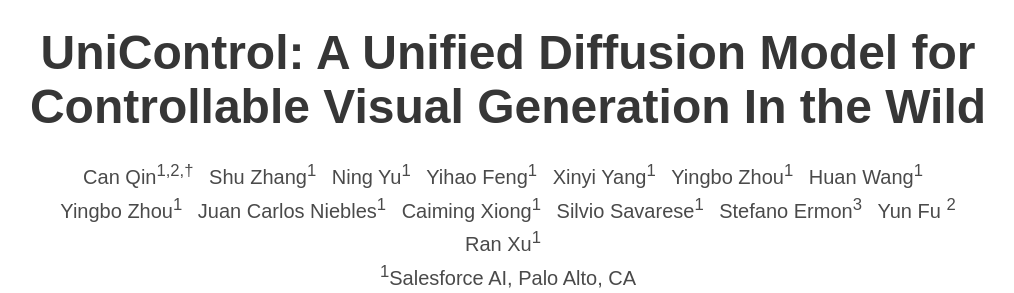
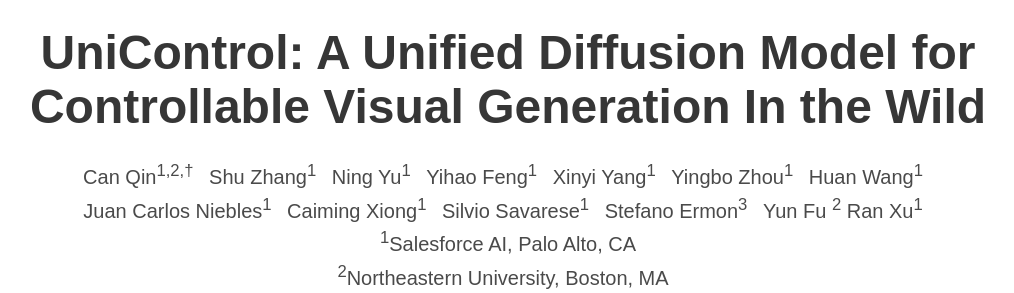
Before and after one commit to canqin001/UniControl-Page, a plain HTML site: page index.html in a window 1280 px wide. Shown: the part 74-367 px from the top of the page, without its empty margins (132-1146 px from the left). Drawn offline with nearby package versions, Linux system fonts and the light colour scheme; some icons are missing; a web font is replaced by a local one.

Commit message:
Update index.html

```diff
--- a/index.html
+++ b/index.html
@@ -74,9 +74,6 @@
               </span>
               <span class="author-block">
                 Huan Wang</a><sup>1</sup>&#8192;
-              </span>
-              <span class="author-block">
-                Yingbo Zhou</a><sup>1</sup>&#8192;
               </span>
               <span class="author-block">
                 Juan Carlos Niebles</a><sup>1</sup>&#8192;
```
